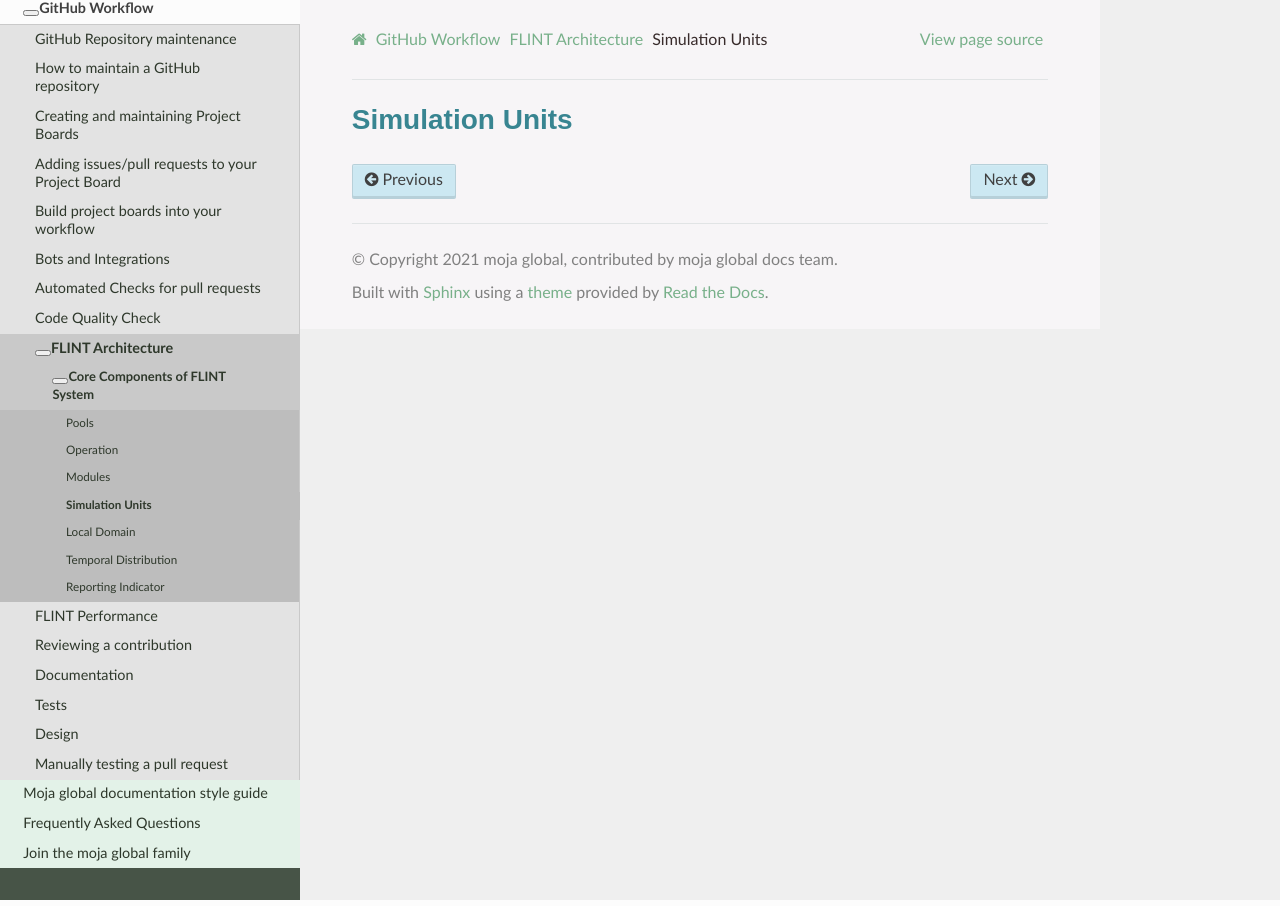
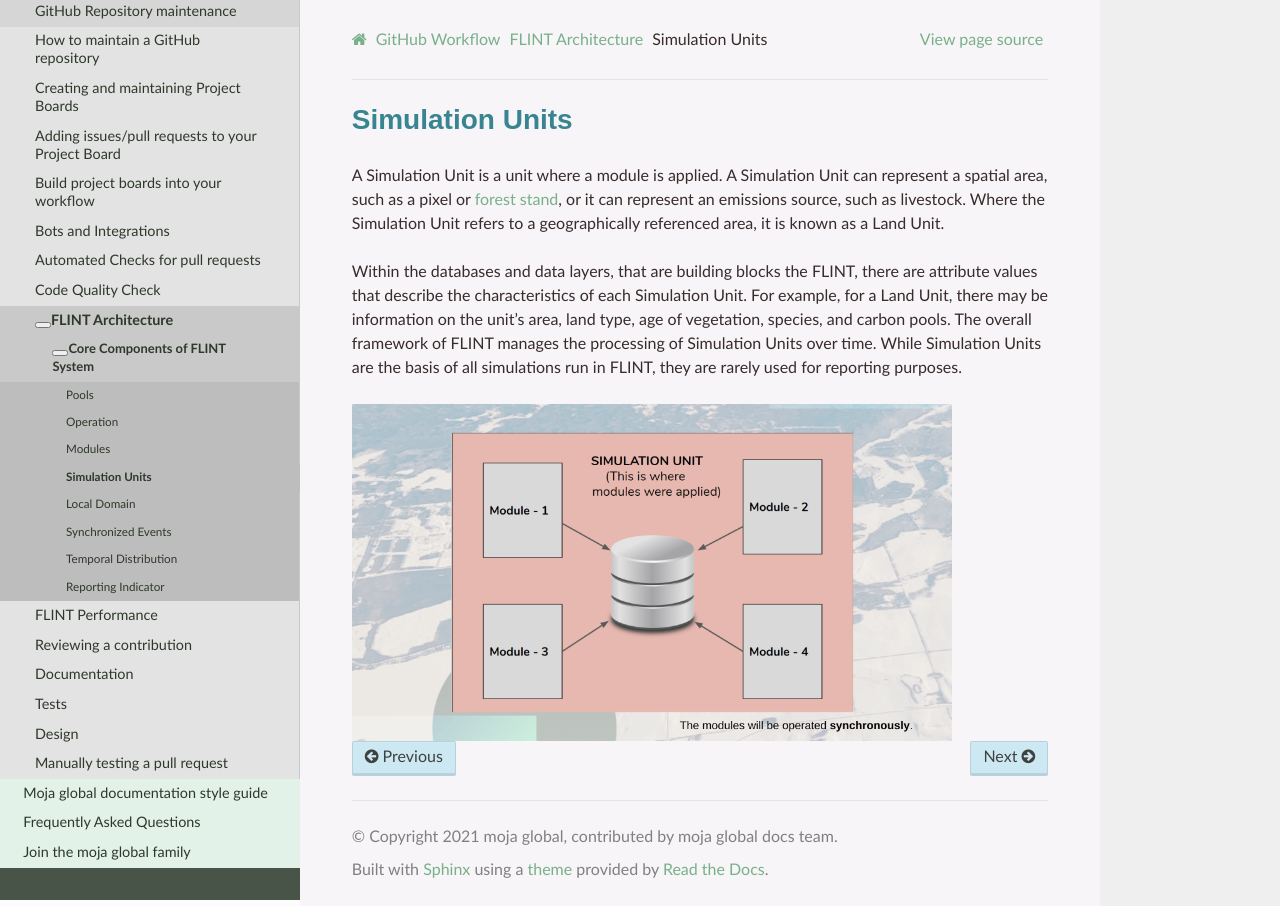
Before and after one commit to moja-global/moja_global_docs, a Sphinx documentation site: the page built from docs/DeveloperWorkflow/simulation_units.rst, in a window 1280 px wide. Built offline with Sphinx 7.4.7 and the Read the Docs theme 2.0.0, drawn with Linux system fonts in a browser that asks for light colours.

Commit message:
updated the doc
Signed-off-by: Sukriti-sood <soodsukriti1111@gmail.com>

```diff
--- a/docs/DeveloperWorkflow/flint_architecture.rst
+++ b/docs/DeveloperWorkflow/flint_architecture.rst
@@ -34,6 +34,7 @@ Core Components of FLINT System
   modules
   simulation_units
   local_domain
+  synchronized_events
   temporal_distribution
   reporting_indicator
 
--- a/docs/DeveloperWorkflow/simulation_units.rst
+++ b/docs/DeveloperWorkflow/simulation_units.rst
@@ -2,3 +2,23 @@
 
 Simulation Units
 ======================
+A Simulation Unit is a unit where a module is applied. A Simulation Unit
+can represent a spatial area, such as a pixel or `forest stand`_, or it
+can represent an emissions source, such as livestock. Where the
+Simulation Unit refers to a geographically referenced area, it is known
+as a Land Unit.
+
+.. _forest stand: https://g.co/kgs/1K49wo
+
+Within the databases and data layers, that are building blocks the FLINT, there
+are attribute values that describe the characteristics of each
+Simulation Unit. For example, for a Land Unit, there may be information
+on the unit’s area, land type, age of vegetation, species, and carbon
+pools. The overall framework of FLINT manages the processing of
+Simulation Units over time. While Simulation Units are the basis of all
+simulations run in FLINT, they are rarely used for reporting purposes.
+
+.. figure:: ../images/architecture/simulation.png
+   :alt: Simulation Unit:- FLINT Core_Component
+   :width: 600
+   :align: center
--- /dev/null
+++ b/docs/DeveloperWorkflow/synchronized_events.rst
@@ -0,0 +1,4 @@
+.. _DeveloperWorkflow:
+
+Synchronized Events
+======================
```
Also changed, not shown: docs/DeveloperWorkflow/local_domain.rst (+17 -0 lines), docs/images/architecture/LocalDomain.png (added), docs/images/architecture/simulation.png (added).
